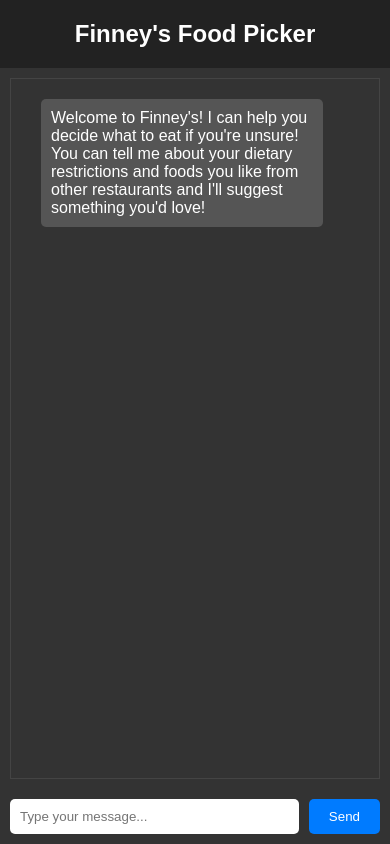
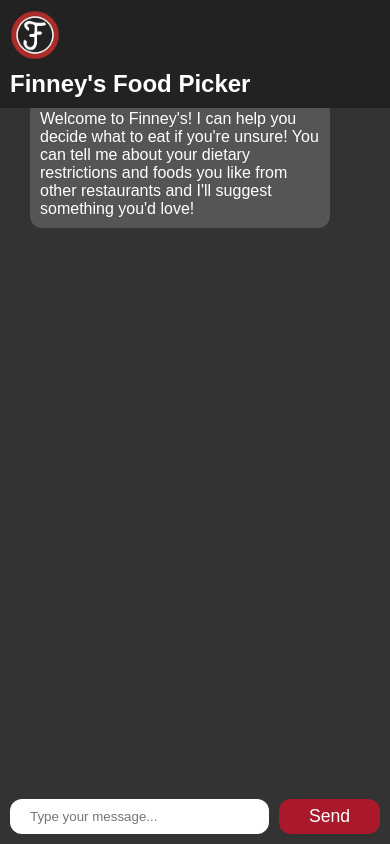
Before and after one commit to MatthewGerges/Finneys-Food-Picker, a website: page index.html in a window 390 px wide. Drawn offline with Linux system fonts and the light colour scheme.

Commit message:
change colour scheme, added logo, favicon, got rid of scrolling issue

```diff
--- a/index.html
+++ b/index.html
@@ -3,15 +3,20 @@
   <head>
     <meta charset="UTF-8">
     <meta name="viewport" content="width=device-width, initial-scale=1.0">
+    <link href="https://fonts.googleapis.com/css2?family=Pacifico&display=swap" rel="stylesheet">
     <title>Finney's Food Picker</title>
     <link rel="stylesheet" href="styles.css">
+    <link rel="icon" type="image/png" href="FinneysLogoTransparent.png">
     </head>
 <body>
-
-<div class="chat-container">
   <div class="chat-header">
+    <img src="FinneysTransparentWhiteLogo.png" alt="Finney's Logo" style="width: 50px;"> <!-- Adjust width as needed -->
     Finney's Food Picker
   </div>
+<div class="chat-container">
+  <!-- <div class="chat-header">
+    Finney's Food Picker
+  </div> -->
   <div class="chat-messages">
     <div class="bot-message">Welcome to Finney's! I can help you decide what to eat if you're unsure! You can tell me about your dietary restrictions and foods you like from other restaurants and I'll suggest something you'd love!</div>
     <!-- User messages will be added here -->
--- a/script.js
+++ b/script.js
@@ -23,19 +23,19 @@
           try {
               // Send the message to your server
               //START COMMENT IF TESTING STYLES
-              const response = await fetch('https://finneyspickerbackend.onrender.com/get-response', {
-                  method: 'POST',
-                  headers: {
-                      'Content-Type': 'application/json'
-                  },
-                  body: JSON.stringify({ message: userText })
-              });
+            //   const response = await fetch('https://finneyspickerbackend.onrender.com/get-response', {
+            //       method: 'POST',
+            //       headers: {
+            //           'Content-Type': 'application/json'
+            //       },
+            //       body: JSON.stringify({ message: userText })
+            //   });
 
-              if (!response.ok) {
-                  throw new Error(`HTTP error! status: ${response.status}`);
-              }
+            //   if (!response.ok) {
+            //       throw new Error(`HTTP error! status: ${response.status}`);
+            //   }
 
-              const data = await response.json();
+            //   const data = await response.json();
               //END COMMENT
 
               // Remove loading indicator
@@ -43,8 +43,8 @@
 
               // Display bot's response
               const botResponseDiv = document.createElement('div');
-              // botResponseDiv.textContent = "Hello!";
-              botResponseDiv.textContent = data.message;
+              botResponseDiv.textContent = "Hello!";
+            //   botResponseDiv.textContent = data.message;
               botResponseDiv.className = 'bot-message';
               chatMessages.appendChild(botResponseDiv);
           } catch (error) {
--- a/styles.css
+++ b/styles.css
@@ -4,77 +4,160 @@
   font-family: 'Arial', sans-serif;
   background-color: #333;
   color: white;
-  height: 100vh;
+  height: 88vh;
 }
+
+/* Chat container */
 .chat-container {
   display: flex;
   flex-direction: column;
-  height: 100%;
+  flex: 1; /* Allow chat container to fill the available space */
 }
+
+/* Header */
 .chat-header {
+  background-color: #222;
+  display: flex;
+  align-items: center;
   padding: 20px;
-  background-color: #222;
-  text-align: center;
   font-size: 1.5em;
   font-weight: bold;
+  text-align: left;
+  flex-shrink: 0; /* Header does not shrink */
+  position: fixed; /* Fixed position */
+  top: 0; /* Stick to the top */
+  width: 100%; /* Header width spans the full viewport width */
+  z-index: 2; /* Ensures the header stays on top of other elements */
 }
+/*
+.chat-header {
+  font-family: 'Pacifico', cursive; /* Now using Pacifico font
+}
+ */
+
+/* Messages area */
 .chat-messages {
   flex-grow: 1;
   padding: 20px;
-  overflow-y: auto;
-  border: 1px solid #444;
-  margin: 10px;
+  padding-top: 30px; /* Increased top padding to space out the welcome message */
+  overflow-y: auto; /* Ensure this is set so the area can scroll */
+  margin-top: 70px; /* Adjust the margin-top to account for the fixed header */
+  margin-bottom: 70px; /* Adjust the margin-bottom to account for the fixed footer */
 }
+
+/* Footer */
 .chat-footer {
   display: flex;
   padding: 10px;
+  flex-shrink: 0;
+  position: fixed; /* Fixed position */
+  bottom: 0; /* Stick to the bottom */
+  width: 100%; /* Footer width spans the full viewport width */
+  z-index: 2; /* Ensures the footer stays on top of other elements */
 }
-.input-message {
-  flex-grow: 1;
+
+/* Input and Send Button */
+.input-message, .send-button {
   padding: 10px;
   margin-right: 10px;
   border: none;
-  border-radius: 5px;
+  border-radius: 12px;
 }
-.send-button {
-  padding: 10px 20px;
-  border: none;
-  border-radius: 5px;
-  background-color: #007bff;
+
+.input-message {
+  flex-grow: 1;
+  padding-left: 20px; /* More space inside the input on the left */
+  width: calc(100% - 40px - 60px); /* Adjust width */
+}
+
+
+
+.send-button, .user-message {
+  background-color: #AA182C; /* New color for messages and send button */
   color: white;
   cursor: pointer;
 }
+
+.send-button {
+  padding: 5px 30px; /* Larger button */
+  font-size: 1.1em; /* Larger text */
+  /* ... other styles ... */
+}
+
 .send-button:hover {
   background-color: #0056b3;
 }
+
+/* Messages */
 .bot-message, .user-message {
-  display: block; /* This ensures each message appears on a new line */
-  margin-bottom: 10px;
   padding: 10px;
-  border-radius: 5px;
+  border-radius: 12px;
   word-wrap: break-word;
   width: fit-content; /* This will make the container fit the content's width */
-  max-width: 80%;
-  margin-left: auto; /* Aligns the user message to the right */
-  margin-right: auto; /* Aligns the bot message to the left */
+  max-width: 80%; /* Set max-width to 80% */
+  margin-bottom: 10px;
+  display: block; /* Ensures each message appears on a new line */
 }
 
 .bot-message {
   background-color: #555;
   text-align: left;
-  margin-left: 10px; /* Add some space on the right side of bot messages */
+  margin-left: 10px;
 }
 
 .user-message {
-  background-color: #007bff;
   text-align: left;
-  margin-right: 20px; /* Add some space on the left side of user messages */
-  color: white;
+  margin-left: auto;
+  margin-right: 20px;
 }
 
-
+/* Loading indicator */
 .loading-indicator {
   color: #007bff;
   text-align: center;
   padding: 10px;
 }
+
+.chat-footer .input-message {
+  margin-right: 10px; /* Adjust spacing between input and send button */
+}
+
+.chat-footer .send-button {
+  margin-right: 20px; /* Adjust if necessary to avoid overlapping the scrollbar */
+}
+
+.chat-header img {
+  margin-right: 15px; /* Increased right margin for spacing between logo and title */
+}
+
+/* Responsive adjustments */
+@media (max-width: 600px) {
+  .chat-container {
+    height: 100vh; /* Make sure the chat container fits the viewport height */
+  }
+
+  .chat-header, .chat-footer {
+    padding: 10px; /* Reduce padding on smaller screens */
+  }
+
+  .chat-header {
+    flex-direction: column; /* Stack logo and title vertically */
+    align-items: flex-start; /* Align items to the start */
+  }
+
+  .chat-header img {
+    margin-bottom: 10px; /* Add space between logo and title */
+  }
+
+  .chat-messages {
+    max-height: 70vh; /* Adjust the message area to be a percentage of the viewport height */
+  }
+
+  .chat-footer {
+    max-height: 10vh;
+  }
+
+  .input-message {
+    width: calc(100% - 20px); /* Adjust width for smaller screens */
+  }
+}
```
Also changed, not shown: FinneysLogoTransparent.png (added), FinneysTransparentWhiteLogo.png (added).
